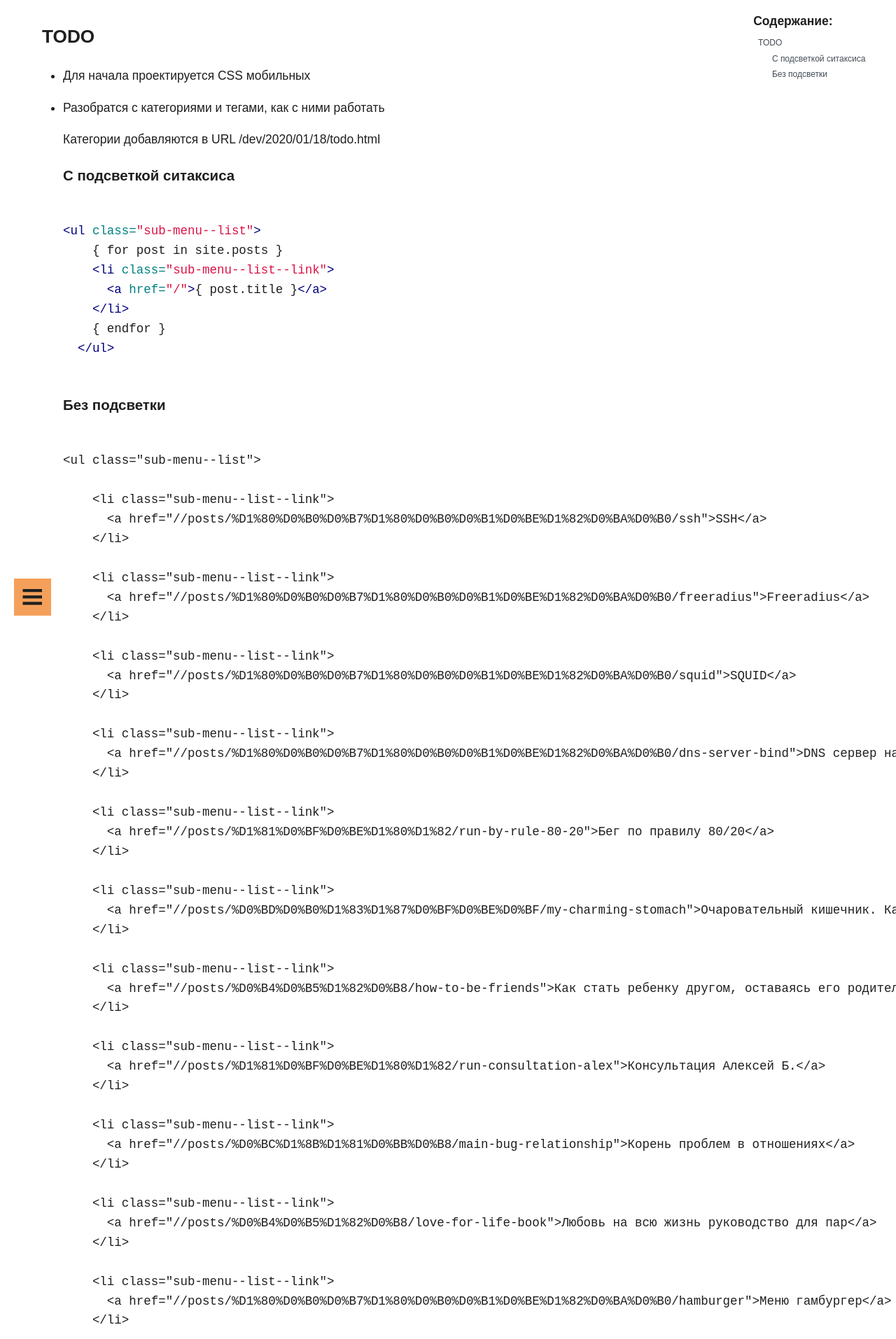
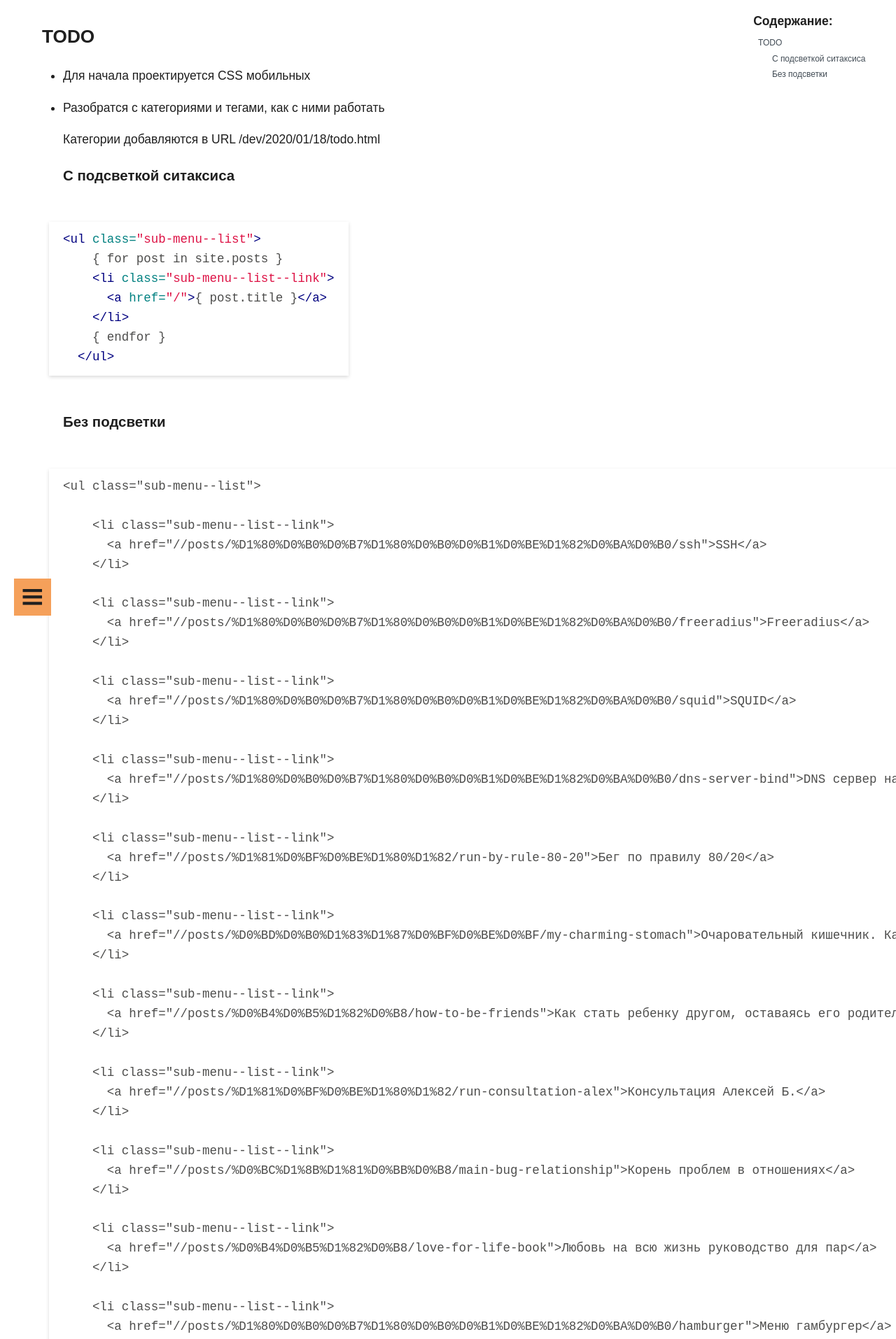
Before and after one commit to guest363/blog, a Jekyll site: the page built from _posts/2020-01-18-todo.md, in a window 1280 px wide. Shown: the top 1914 px of the page at 70% size. Built offline with Jekyll 4.4.1, drawn with Linux system fonts in a browser that asks for light colours.

Commit message:
css to pre

```diff
--- a/css/style.css
+++ b/css/style.css
@@ -41,7 +41,7 @@ pre {
   display: inline-block;
 }
 
-.highlighter pre {
+pre {
   overflow: auto;
   color: #4d4d4c;
   background: var(--color-panel);
```
